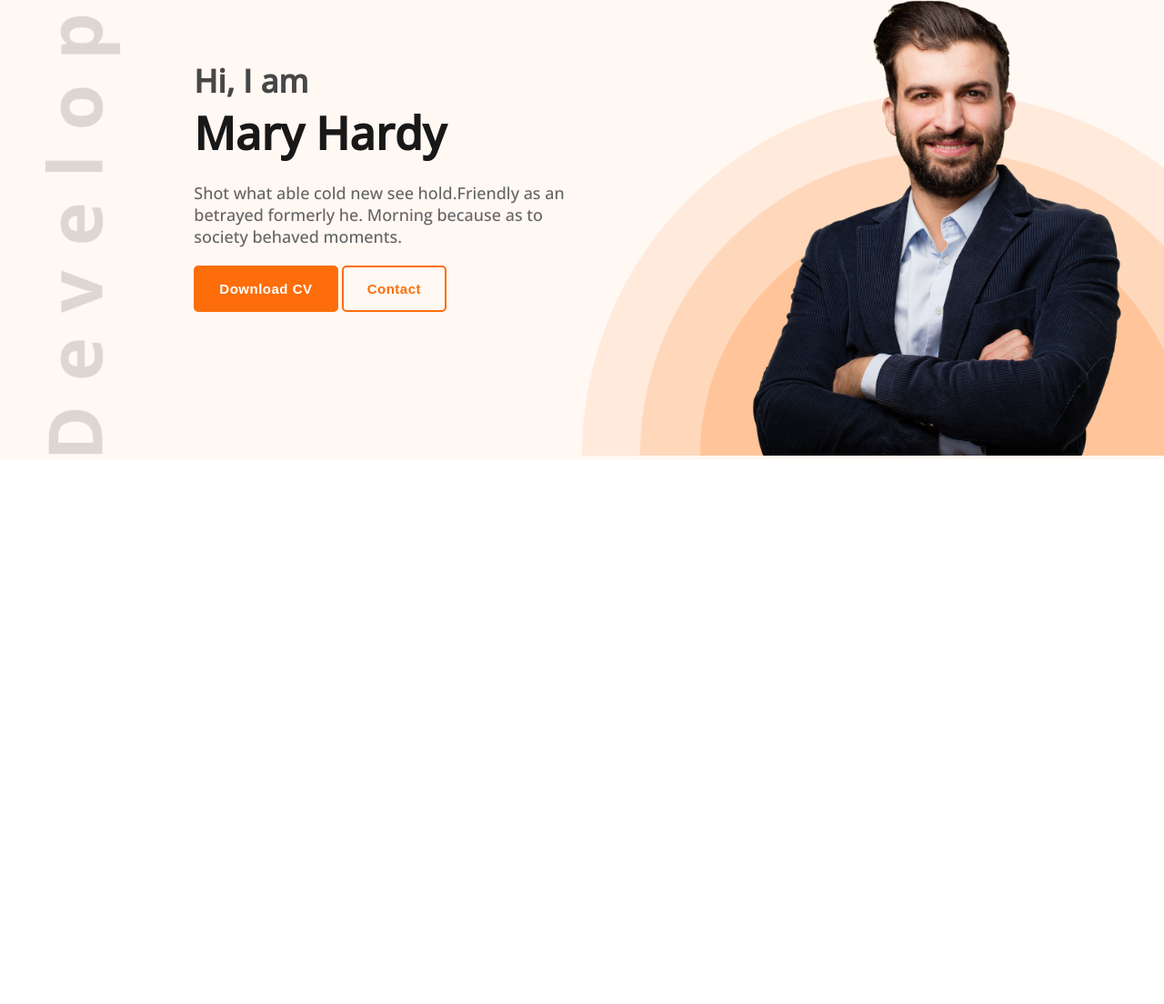
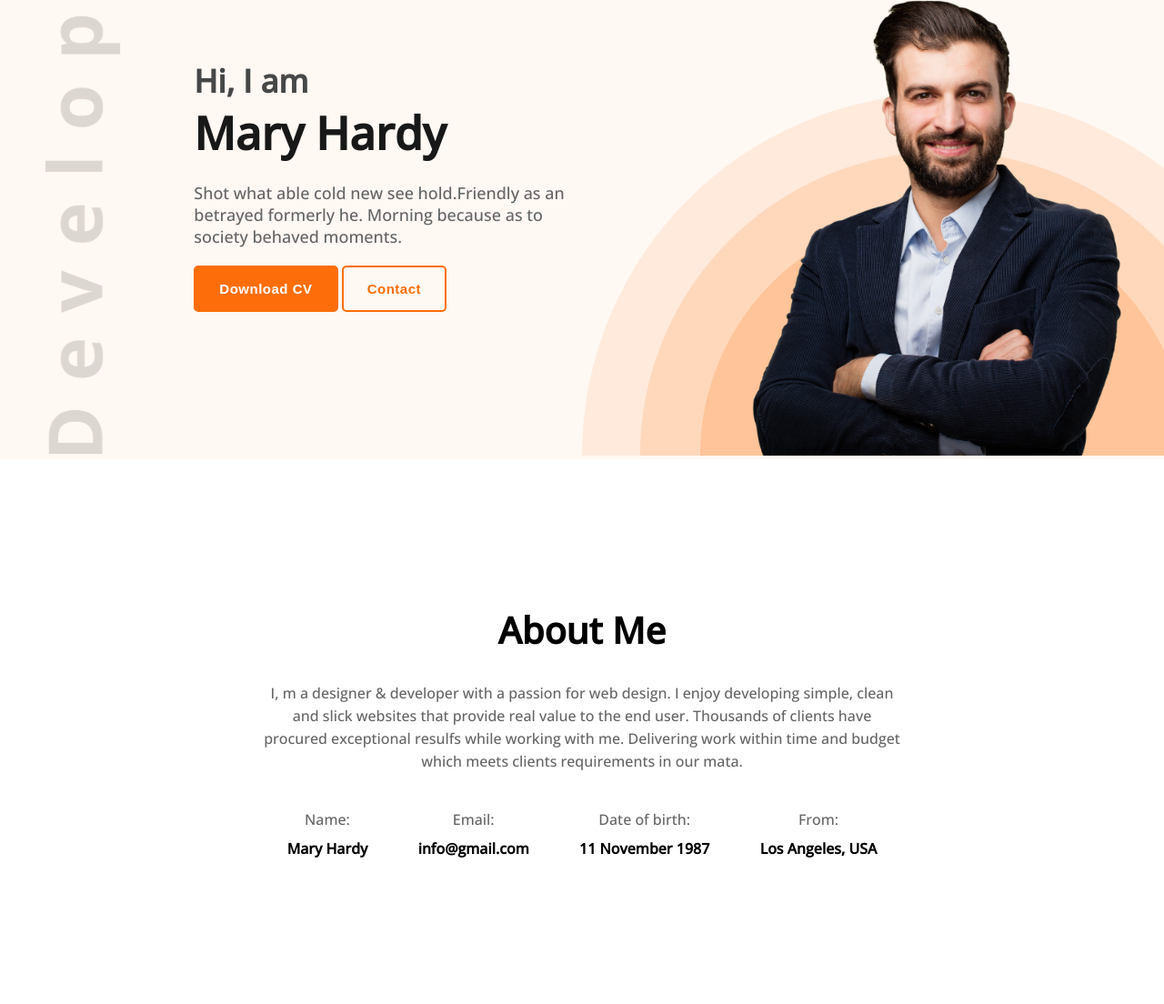
Before and after one commit to developer-shourav/Web-Developer-Portfolio, a plain HTML site: page index.html in a window 1280 px wide. Shown: the part 176-1280 px from the top of the page at 91% size. Before the commit the page ends 800 px from the top, so only its background shows below. Drawn offline with nearby package versions, Linux system fonts and the light colour scheme.

Commit message:
about section completed

```diff
--- a/index.html
+++ b/index.html
@@ -40,7 +40,7 @@
                 </div>
              </div>
              <div class="hero-item ">
-                <article class="hero-discription">
+                <article class="hero-description">
                   <h3>Hi, I am</h3>
                   <h1>Mary Hardy</h1>
                   <p>Shot what able cold new see hold.Friendly as an betrayed formerly he. Morning because as to society behaved moments.</p>
@@ -55,6 +55,31 @@
             </div>
 
         </header>
+
+        <section class="about-section">
+            <article class="about">
+                <h2 >About Me</h2>
+                <p class="about-text">I, m a designer & developer with a passion for web design. I enjoy developing simple, clean and slick websites that provide real value to the end user. Thousands of clients have procured exceptional resulfs while working with me. Delivering work within time and budget which meets clients requirements in our mata.</p>
+                <div class="about-info">
+                    <div class="info-item">
+                        <p class="text-color-light">Name:</p>
+                        <p class="text-color-bold">Mary Hardy </p>
+                    </div>
+                    <div class="info-item">
+                        <p class="text-color-light">Email:</p>
+                        <p class="text-color-bold">info@gmail.com</p>
+                    </div>
+                    <div class="info-item">
+                        <p class="text-color-light">Date of birth:</p>
+                        <p class="text-color-bold">11 November 1987</p>
+                    </div>
+                    <div class="info-item">
+                        <p class="text-color-light">From:</p>
+                        <p class="text-color-bold">Los Angeles, USA</p>
+                    </div>
+                </div>
+            </article>
+        </section>
     </main>
 
 </body>
--- a/styles/styles.css
+++ b/styles/styles.css
@@ -20,7 +20,7 @@ body{
 
 
 }
-.icons{color: black;}
+
 header{
     padding-top: 50px;
     background: #FFF8F3;
@@ -51,6 +51,9 @@ nav a{
     justify-content: space-between;
     align-items: center;
 }
+/* ========================================================
+           ---------Buttons STYLES-----------
+=========================================================== */
 .primary-btn{
     background-color: #FD6E0A;
     color:#fff;
@@ -103,23 +106,23 @@ nav a{
 .site-logo{
     margin-left: 50px;
 }
-.hero-discription{
+.hero-description{
     margin-top: -4.5rem;
 }
-.hero-discription > h3{
+.hero-description > h3{
     font-weight: 600;
     font-size: 35px;
     color: #474747;
 
 }
-.hero-discription > h1{
+.hero-description > h1{
     font-style: normal;
     font-weight: bolder;
     font-size: 50px;
     color: #181818;
     margin-bottom: 20px;
 }
-.hero-discription > p{
+.hero-description > p{
     font-size: 18px;
     color: #646464;
     margin-bottom: 20px;
@@ -164,6 +167,41 @@ nav a{
 
 }
 /* ========================================================
+     ---------About section's Styles -----------
+=========================================================== */
+.about-section{
+    padding: 10rem 0rem;
+}
+.about{
+    text-align: center;
+    width: 55%;
+    margin: 0 auto;
+}
+.about > h2{
+   margin-bottom: 30px;
+   font-size: 40px;
+}
+.about > p{
+    font-size: 16px;
+    line-height: 25px;
+    text-align: center;
+    color: #646464;
+}
+.about-info{
+    display: flex;
+    justify-content: space-around;
+    margin-top: 2.5rem;
+}
+.text-color-light{
+    color:#646464;
+    margin-bottom: 10px;
+}
+.text-color-bold{
+    font-weight: bold;
+}
+
+
+/* ========================================================
                 ---------MEDIA QUERIES-----------
 =========================================================== */
 
```
